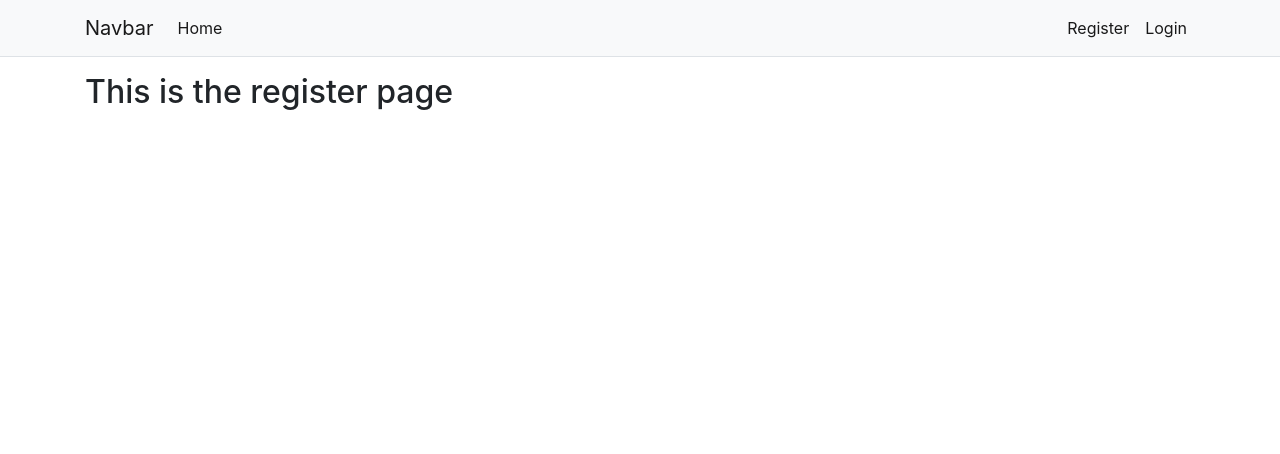
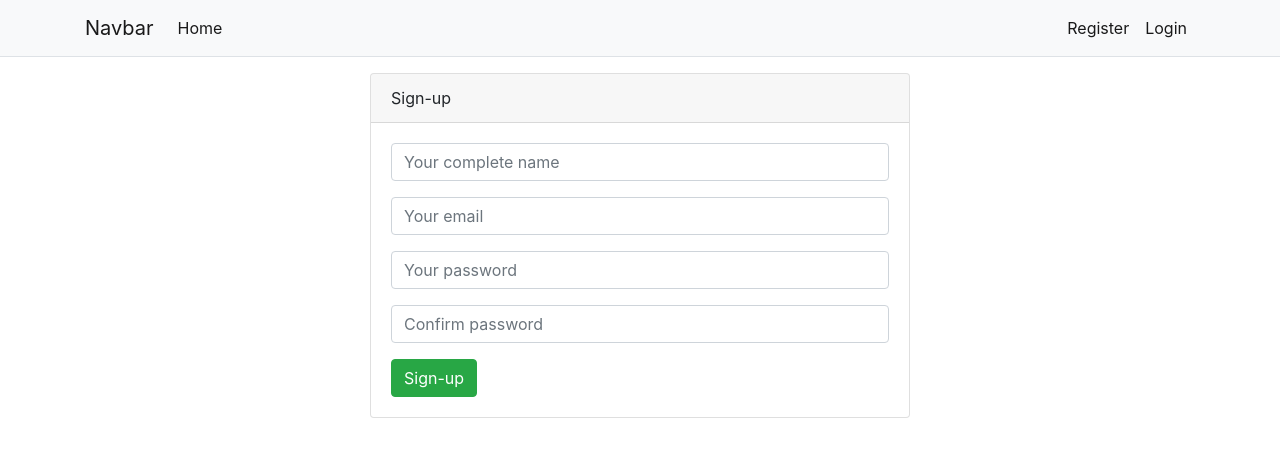
Before and after one commit to nbagonoc/mern-multiple-user, a React (Create React App) app in the folder client/: page /register in a window 1280 px wide. Shown: the top 454 px of the page. Built offline with nearby package versions, Linux system fonts and the light colour scheme.

Commit message:
implemented REDUX

```diff
--- a/client/src/App.js
+++ b/client/src/App.js
@@ -1,5 +1,7 @@
 import React, { Component } from "react";
 import { BrowserRouter as Router, Route, Switch } from "react-router-dom";
+import { Provider } from "react-redux";
+import store from "./store";
 
 // COMPONENTS
 // layout
@@ -16,6 +18,7 @@ import "./App.css";
 class App extends Component {
   render() {
     return (
+      <Provider store={store}>
         <Router>
           <div className="App">
             <Navbar />
@@ -27,6 +30,7 @@ class App extends Component {
             </Switch>
           </div>
         </Router>
+      </Provider>
     );
   }
 }
--- /dev/null
+++ b/client/src/actions/types.js
@@ -0,0 +1 @@
+export const SET_CURRENT_USER = "SET_CURRENT_USER";
--- a/client/src/components/auth/Register.js
+++ b/client/src/components/auth/Register.js
@@ -1,10 +1,143 @@
 import React, { Component } from "react";
+import classnames from "classnames";
 
 class Register extends Component {
+  state = {
+    name: "",
+    email: "",
+    password: "",
+    password2: "",
+    errors: {}
+  };
+
+  onChange = e => {
+    this.setState({ [e.target.name]: e.target.value });
+  };
+
+  onSubmitHandler = e => {
+    e.preventDefault();
+
+    // validation
+    if (this.state.name === "") {
+      this.setState({ errors: { name: "Name is required" } });
+      return;
+    }
+    if (this.state.email === "") {
+      this.setState({ errors: { email: "Email is required" } });
+      return;
+    }
+    if (this.state.password === "") {
+      this.setState({ errors: { password: "Password is required" } });
+      return;
+    }
+    if (this.state.password2 != this.state.password) {
+      this.setState({
+        errors: { password2: "Confirm password does not match" }
+      });
+      return;
+    }
+
+    const newUser = {
+      name: this.state.name,
+      email: this.state.email,
+      password: this.state.password
+    };
+
+    this.props.registerUser(newUser);
+
+    this.setState({
+      name: "",
+      email: "",
+      password: "",
+      password2: "",
+      errors: {}
+    });
+
+    // redirect
+    this.props.history.push("/login");
+  };
+
   render() {
+    const { name, email, password, password2, errors } = this.state;
+
     return (
       <div className="container my-3">
-        <h2>This is the register page</h2>
+        <div className="row">
+          <div className="col-md-6 mx-auto">
+            <div className="card">
+              <div className="card-header">Sign-up</div>
+              <div className="card-body">
+                <form onSubmit={this.onSubmitHandler}>
+                  {/* Name */}
+                  <div className="form-group">
+                    <input
+                      type="text"
+                      name="name"
+                      placeholder="Your complete name"
+                      className={classnames("form-control", {
+                        "is-invalid": errors.name
+                      })}
+                      value={name}
+                      onChange={this.onChange}
+                    />
+                    {errors && (
+                      <div className="invalid-feedback">{errors.name}</div>
+                    )}
+                  </div>
+                  {/* Email */}
+                  <div className="form-group">
+                    <input
+                      type="text"
+                      name="email"
+                      placeholder="Your email"
+                      className={classnames("form-control", {
+                        "is-invalid": errors.email
+                      })}
+                      value={email}
+                      onChange={this.onChange}
+                    />
+                    {errors && (
+                      <div className="invalid-feedback">{errors.email}</div>
+                    )}
+                  </div>
+                  {/* password */}
+                  <div className="form-group">
+                    <input
+                      type="text"
+                      name="password"
+                      placeholder="Your password"
+                      className={classnames("form-control", {
+                        "is-invalid": errors.password
+                      })}
+                      value={password}
+                      onChange={this.onChange}
+                    />
+                    {errors && (
+                      <div className="invalid-feedback">{errors.password}</div>
+                    )}
+                  </div>
+                  {/* password2 */}
+                  <div className="form-group">
+                    <input
+                      type="text"
+                      name="password2"
+                      placeholder="Confirm password"
+                      className={classnames("form-control", {
+                        "is-invalid": errors.password2
+                      })}
+                      value={password2}
+                      onChange={this.onChange}
+                    />
+                    {errors && (
+                      <div className="invalid-feedback">{errors.password2}</div>
+                    )}
+                  </div>
+                  <button className="btn btn-success">Sign-up</button>
+                </form>
+              </div>
+            </div>
+          </div>
+        </div>
       </div>
     );
   }
--- /dev/null
+++ b/client/src/reducers/authReducers.js
@@ -0,0 +1,19 @@
+import { SET_CURRENT_USER } from "../actions/types";
+
+const initialState = {
+  isAuthenticated: false,
+  user: {}
+};
+
+export default function(state = initialState, action) {
+  switch (action.type) {
+    case SET_CURRENT_USER:
+      return {
+        ...state,
+        // isAuthenticated: !isEmpty(action.payload),
+        user: action.payload
+      };
+    default:
+      return state;
+  }
+}
--- /dev/null
+++ b/client/src/reducers/index.js
@@ -0,0 +1,6 @@
+import { combineReducers } from "redux";
+import authReducers from "./authReducers";
+
+export default combineReducers({
+  auth: authReducers
+});
--- /dev/null
+++ b/client/src/store.js
@@ -0,0 +1,21 @@
+import { createStore, applyMiddleware, compose } from "redux";
+import thunk from "redux-thunk";
+import rootReducer from "./reducers";
+
+const initialState = {};
+
+const middleware = [thunk];
+
+const store = createStore(
+  rootReducer,
+  initialState,
+  compose(
+    applyMiddleware(...middleware),
+    window.navigator.userAgent.includes("Chrome")
+      ? window.__REDUX_DEVTOOLS_EXTENSION__ &&
+        window.__REDUX_DEVTOOLS_EXTENSION__()
+      : compose
+  )
+);
+
+export default store;
```
Also changed, not shown: client/package.json (+7 -1 lines), client/src/actions/authActions.js (added), 1 other file (tests, documents, lock files or other folders). Lines whose indentation alone changed are shown as unchanged.
